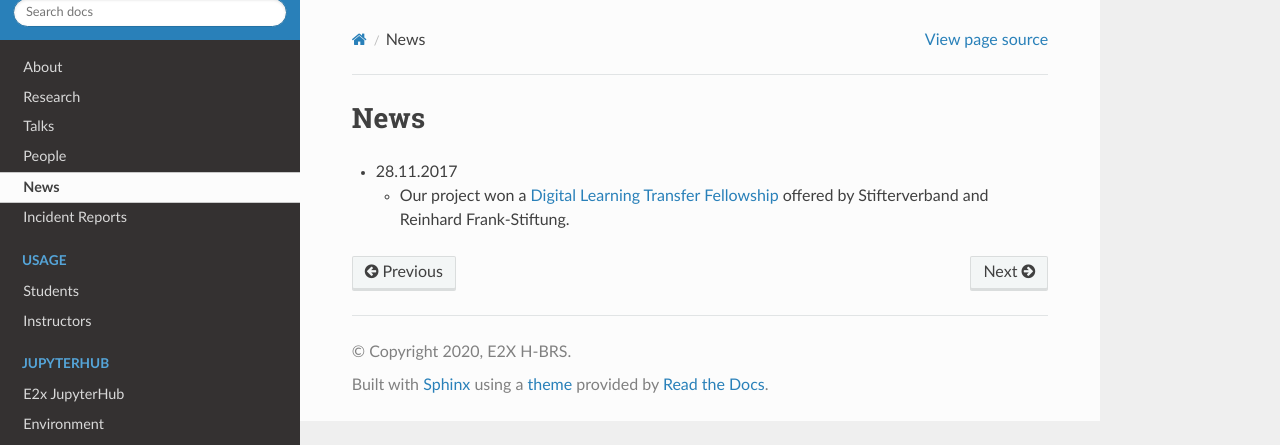
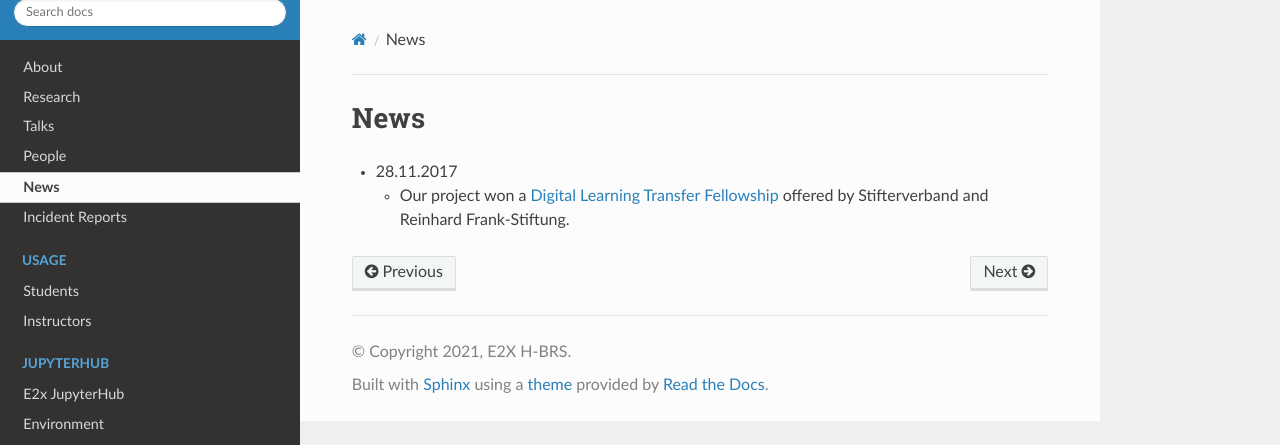
Before and after one commit to DigiKlausur/e2x-docs, a Sphinx documentation site: the page built from docs/source/news.rst, in a window 1280 px wide. Shown: the top 445 px of the page. Built offline with Sphinx 7.4.7 and the Read the Docs theme 2.0.0, drawn with Linux system fonts in a browser that asks for light colours; pages that are not in the unit, such as notebooks, are missing from menus.

Commit message:
[conf] update year

```diff
--- a/docs/source/conf.py
+++ b/docs/source/conf.py
@@ -12,18 +12,15 @@
 #
 import os
 import sys
-# sys.path.insert(0, os.path.abspath('.'))
-
 
 # -- Project information -----------------------------------------------------
 
 project = 'E2X H-BRS'
-copyright = '2020, E2X H-BRS'
+copyright = '2021, E2X H-BRS'
 author = 'E2X H-BRS'
 
 # The full version, including alpha/beta/rc tags
 release = '0.1.0'
-
 
 # -- General configuration ---------------------------------------------------
 
@@ -65,4 +62,8 @@ html_title = 'E2X H-BRS'
 # The name of an image file (relative to this directory) to place at the top
 # of the sidebar.
 html_logo = 'images/e2x.png'
+
+# Disable view page source
+html_show_sourcelink = False
+
 # -- Extension configuration -------------------------------------------------
```
